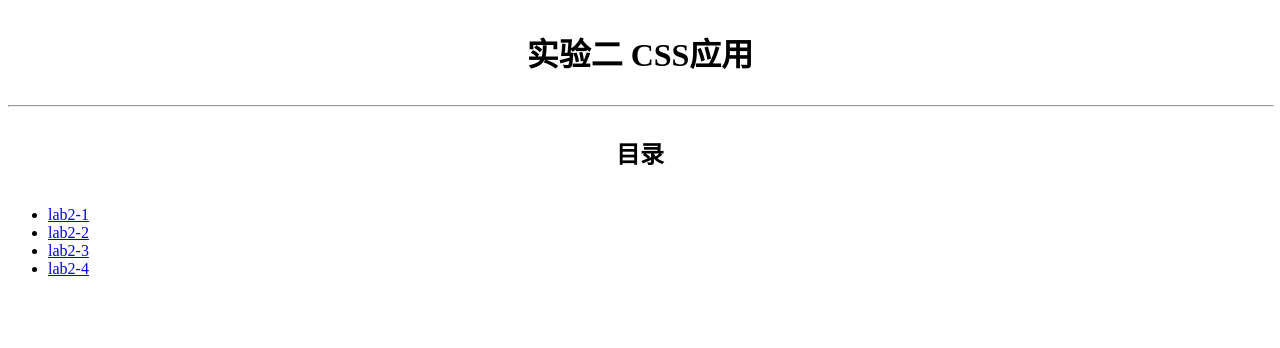
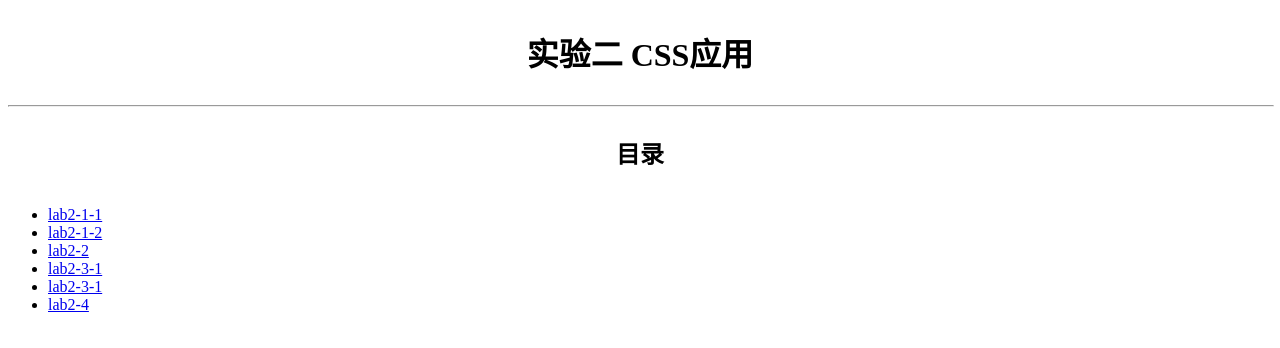
Before and after one commit to bitzh-2022-2023-Web-Lab/Lab2, a plain HTML site: page src/index.html in a window 1280 px wide. Drawn offline with Linux system fonts and the light colour scheme.

Commit message:
修改导航页

```diff
--- a/src/index.html
+++ b/src/index.html
@@ -1,3 +1,6 @@
+<!--
+  主页/导航
+ -->
 <!DOCTYPE html>
 <html lang="en">
   <head>
@@ -15,9 +18,11 @@
         <h2>目录</h2>
       </div>
       <ul>
-        <li><a href="./html/lab2-1.html">lab2-1</a></li>
+        <li><a href="./html/lab2-1-1.html">lab2-1-1</a></li>
+        <li><a href="./html/lab2-1-2.html">lab2-1-2</a></li>
         <li><a href="./html/lab2-2.html">lab2-2</a></li>
-        <li><a href="./html/lab2-3.html">lab2-3</a></li>
+        <li><a href="./html/lab2-3-1.html">lab2-3-1</a></li>
+        <li><a href="./html/lab2-3-2.html">lab2-3-1</a></li>
         <li><a href="./html/lab2-4.html">lab2-4</a></li>
       </ul>
     </div>
```
